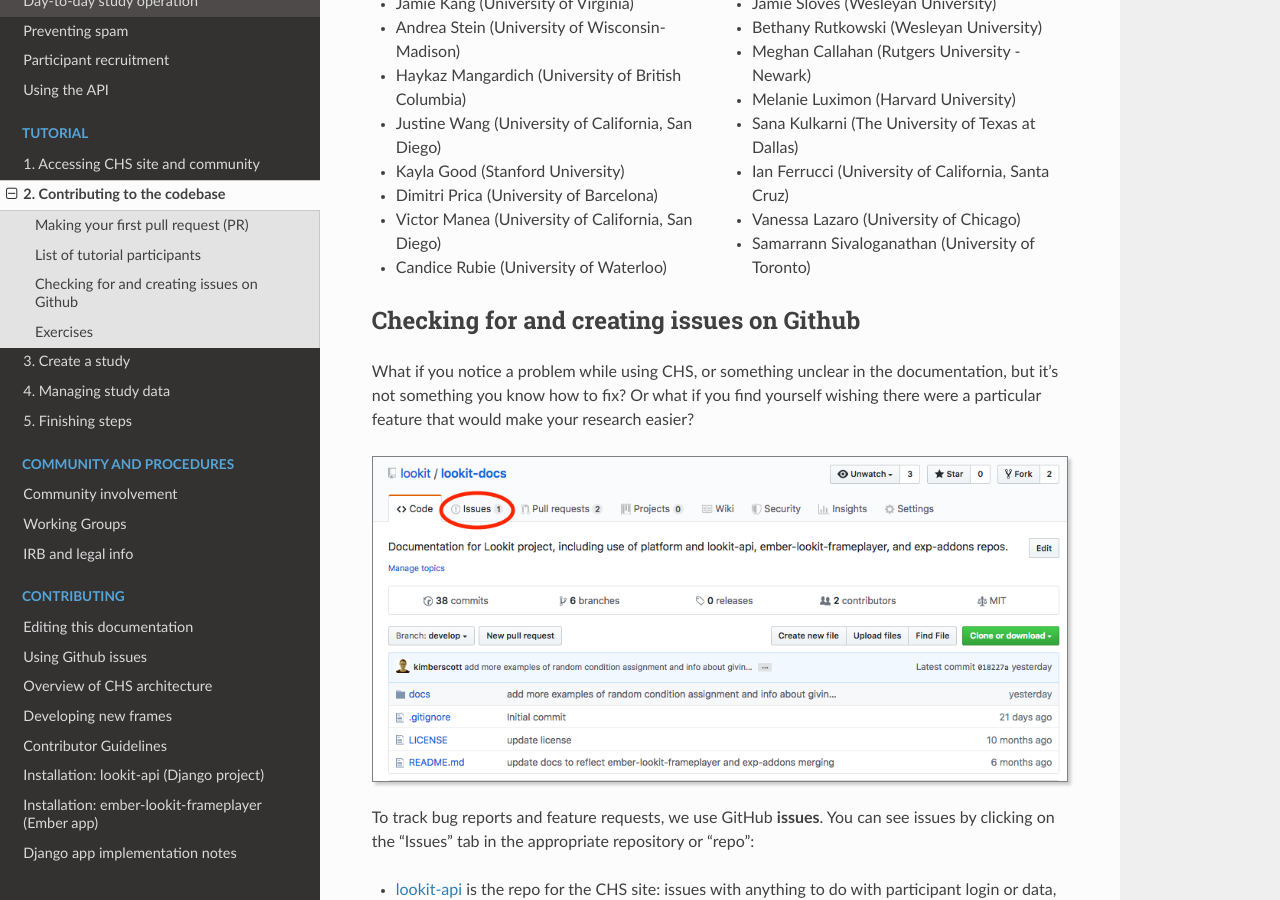
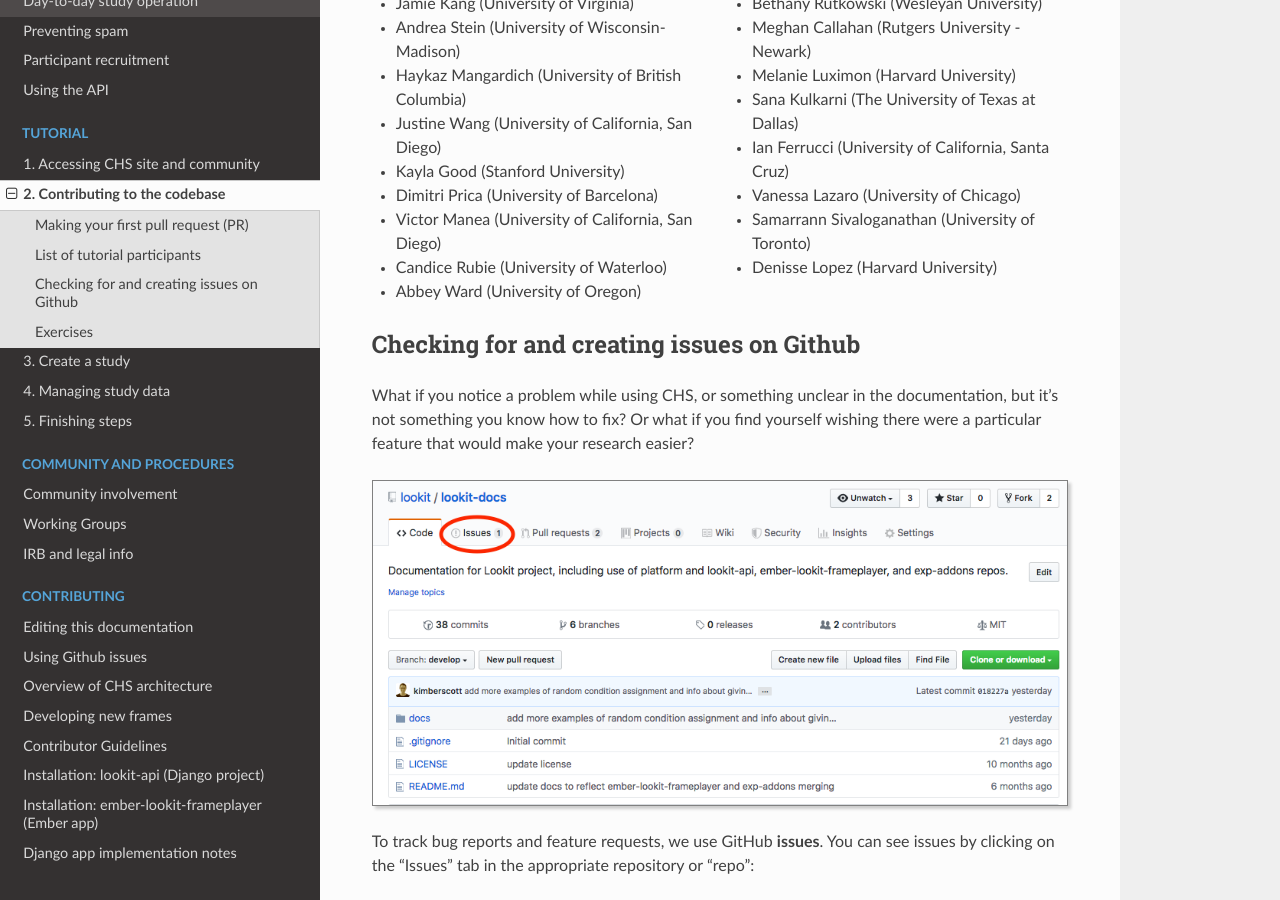
Before and after one commit to lookit/lookit-docs, a Sphinx documentation site: the page built from docs/source/tutorial-contributing.rst, in a window 1280 px wide and 900 px high, scrolled down 9009 px. Built offline with Sphinx 7.4.7 and the Read the Docs theme 3.1.0, drawn with Linux system fonts in a browser that asks for light colours.

Commit message:
Update tutorial-contributing.rst
I added my name to the list of tutorial participants.

```diff
--- a/docs/source/tutorial-contributing.rst
+++ b/docs/source/tutorial-contributing.rst
@@ -358,6 +358,7 @@
 - Ian Ferrucci (University of California, Santa Cruz)
 - Vanessa Lazaro (University of Chicago)
 - Samarrann Sivaloganathan (University of Toronto)
+- Denisse Lopez (Harvard University)
 
 Checking for and creating issues on Github
 -------------------------------------------
```
